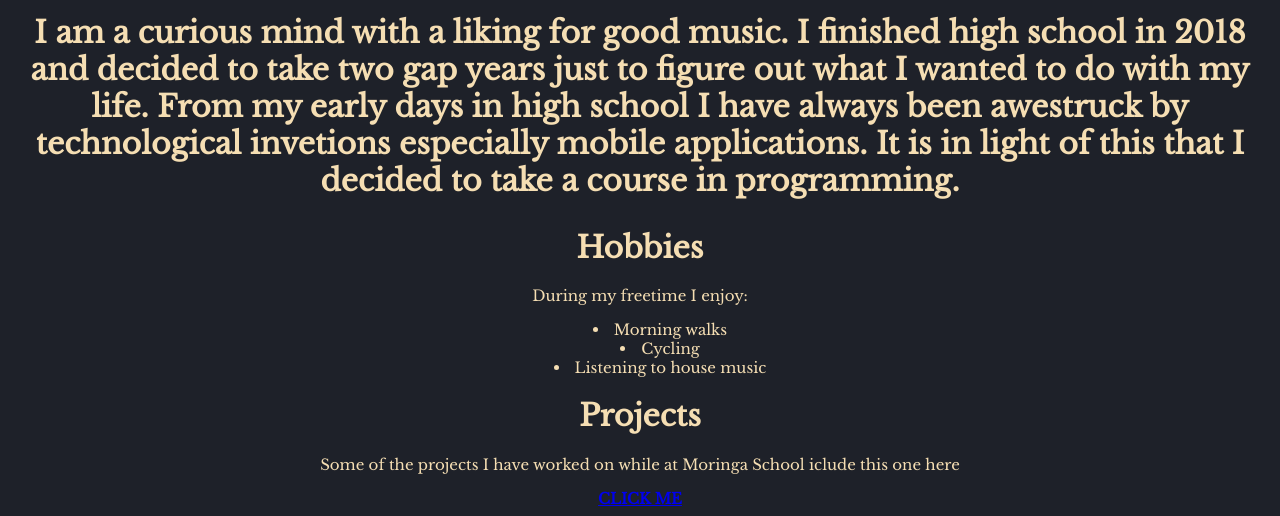
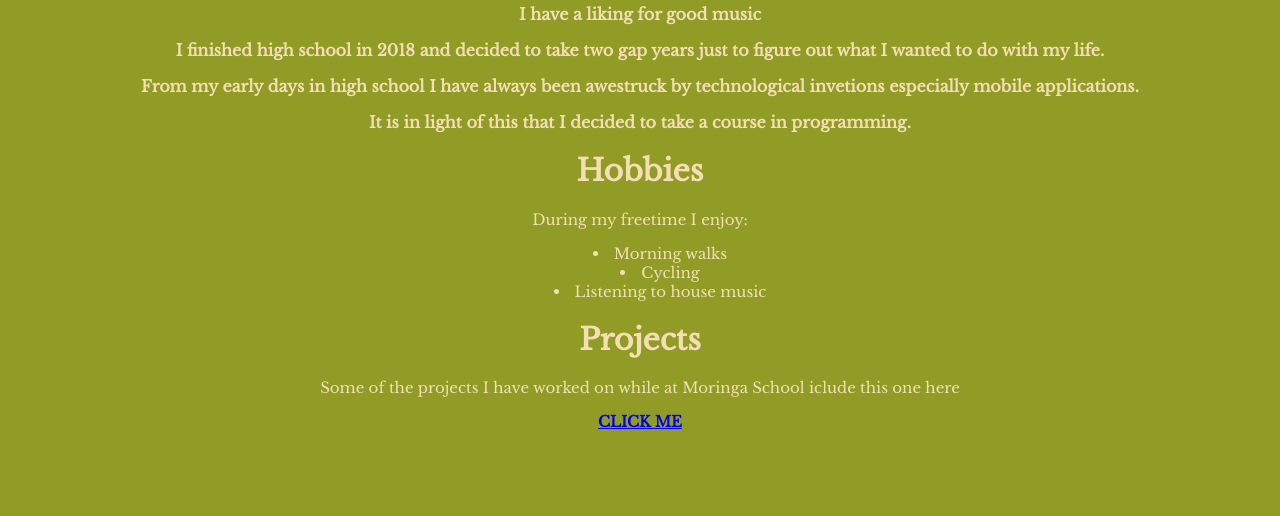
Before and after one commit to BrianTinega/my-website, a plain HTML site: page index.html in a window 1280 px wide. Shown: the part 654-1170 px from the top of the page. After the commit the page ends 1093 px from the top, so only its background shows below. Drawn offline with nearby package versions, Linux system fonts and the light colour scheme.

Commit message:
change background color

```diff
--- a/css/styles.css
+++ b/css/styles.css
@@ -9,7 +9,11 @@ body {
 }
 @media screen and (min-width: 480px){
   body {
-  background-color: #1e2129;
+  background-color: #909c26;
   color: wheat;
   }
 }
+.about {
+margin: 2px;
+font-size: medium;
+}
--- a/index.html
+++ b/index.html
@@ -9,19 +9,20 @@
     <h1>MICK BRIAN TINEGA NYANG'WARA</h1>
     <img src="images/briantinega.jpg" width =500 height =500 >
     <h1>About Me<h1>
-      <p>
-        I am a curious mind with a liking for good music.
+      <div class="about">
+      <p> I have a liking for good music</P>
 
-      I finished high school in 2018 and decided to take
+      <p> I finished high school in 2018 and decided to take
         two gap years just to figure out what I wanted to do with
-        my life.
+        my life.</p>
 
-      From my early days in high school I have always been awestruck
-        by technological invetions especially mobile applications.
 
-      It is in light of this that I decided to take a course
-        in programming.
-      </p>
+      <p>From my early days in high school I have always been awestruck
+        by technological invetions especially mobile applications.</p>
+
+       <p>It is in light of this that I decided to take a course
+        in programming.</p>
+      </div>
 
     <h1>Hobbies</h1>
     <p>During my freetime I enjoy:</p>
```
